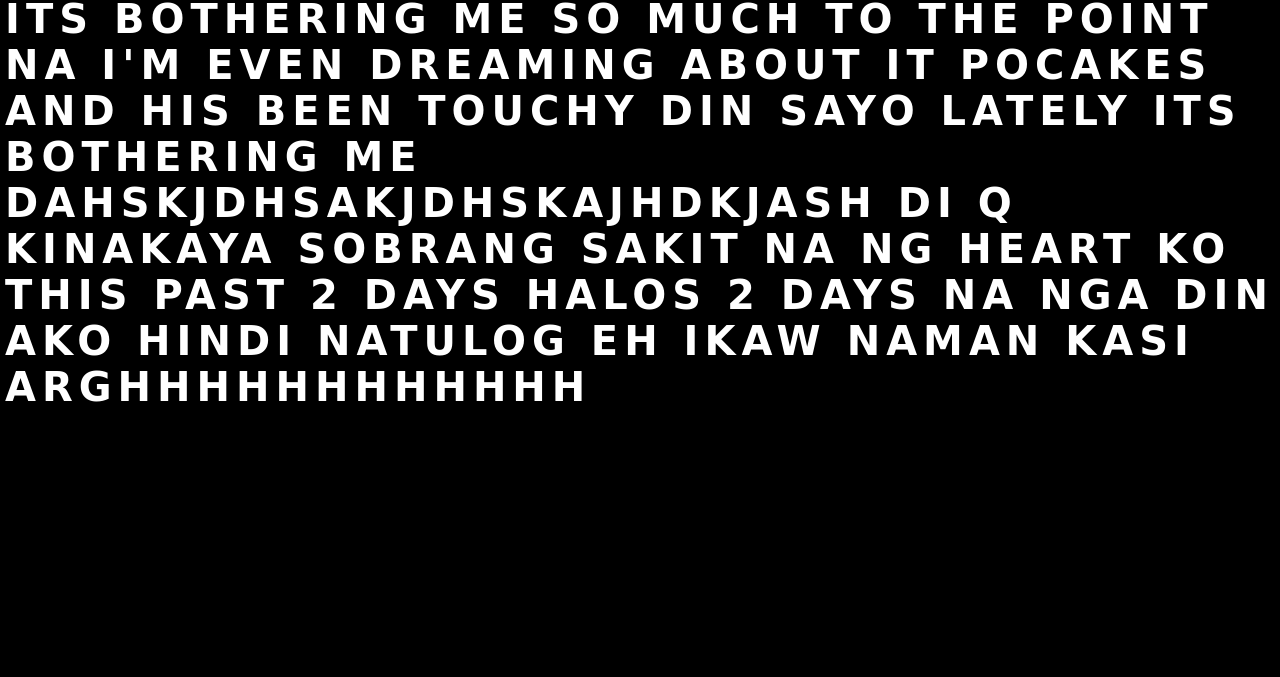
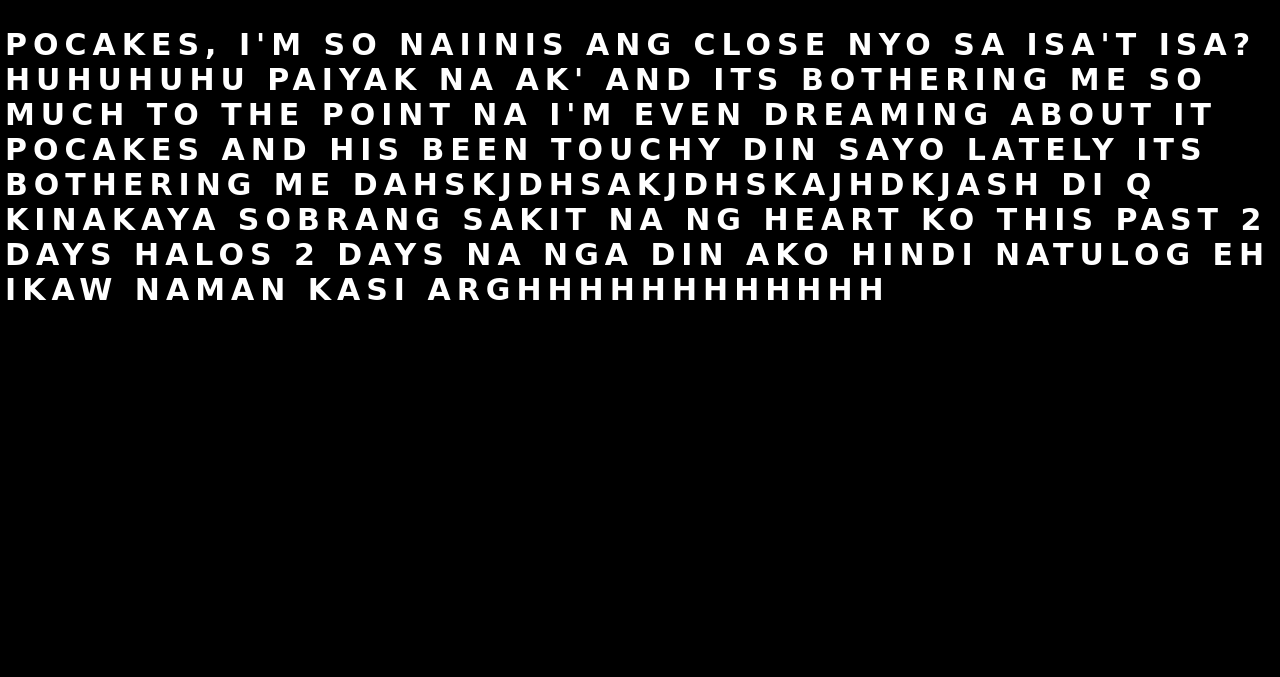
Before and after one commit to Nickozszs/Nickozszs.github.io, a plain HTML site: page index.html in a window 1280 px wide. Shown: the part 123-800 px from the top of the page. Drawn offline with Linux system fonts and the light colour scheme; a web font is replaced by a local one.

Commit message:
Update index.html

```diff
--- a/index.html
+++ b/index.html
@@ -9,14 +9,15 @@ background-color: #000000;
         body {
     color: white;
     font-family: 'Waiting for the Sunrise', cursive;
-    font-size:20px;
+    font-size:30px;
     margin: 5px 5px;
     letter-spacing: 6px;
     font-weight: bold; }
         </style>
    </head>
     <body>
-        <h1>POCAKES, I'M SO NAIINIS ANG CLOSE NYO SA ISA'T ISA? HUHUHUHU PAIYAK NA AK' AND ITS BOTHERING ME SO MUCH TO THE POINT NA I'M EVEN DREAMING ABOUT IT POCAKES AND HIS BEEN TOUCHY DIN SAYO LATELY ITS BOTHERING ME DAHSKJDHSAKJDHSKAJHDKJASH DI Q KINAKAYA SOBRANG SAKIT NA NG HEART KO THIS PAST 2 DAYS HALOS 2 DAYS NA NGA DIN AKO HINDI NATULOG EH IKAW NAMAN KASI ARGHHHHHHHHHHHH</h1>
+        <h1> karaptan where? :'( </h1>
+        <div>POCAKES, I'M SO NAIINIS ANG CLOSE NYO SA ISA'T ISA? HUHUHUHU PAIYAK NA AK' AND ITS BOTHERING ME SO MUCH TO THE POINT NA I'M EVEN DREAMING ABOUT IT POCAKES AND HIS BEEN TOUCHY DIN SAYO LATELY ITS BOTHERING ME DAHSKJDHSAKJDHSKAJHDKJASH DI Q KINAKAYA SOBRANG SAKIT NA NG HEART KO THIS PAST 2 DAYS HALOS 2 DAYS NA NGA DIN AKO HINDI NATULOG EH IKAW NAMAN KASI ARGHHHHHHHHHHHH </div>
         <div id="typedtext"></div>
         <script src=""></script>
     </body>
```
